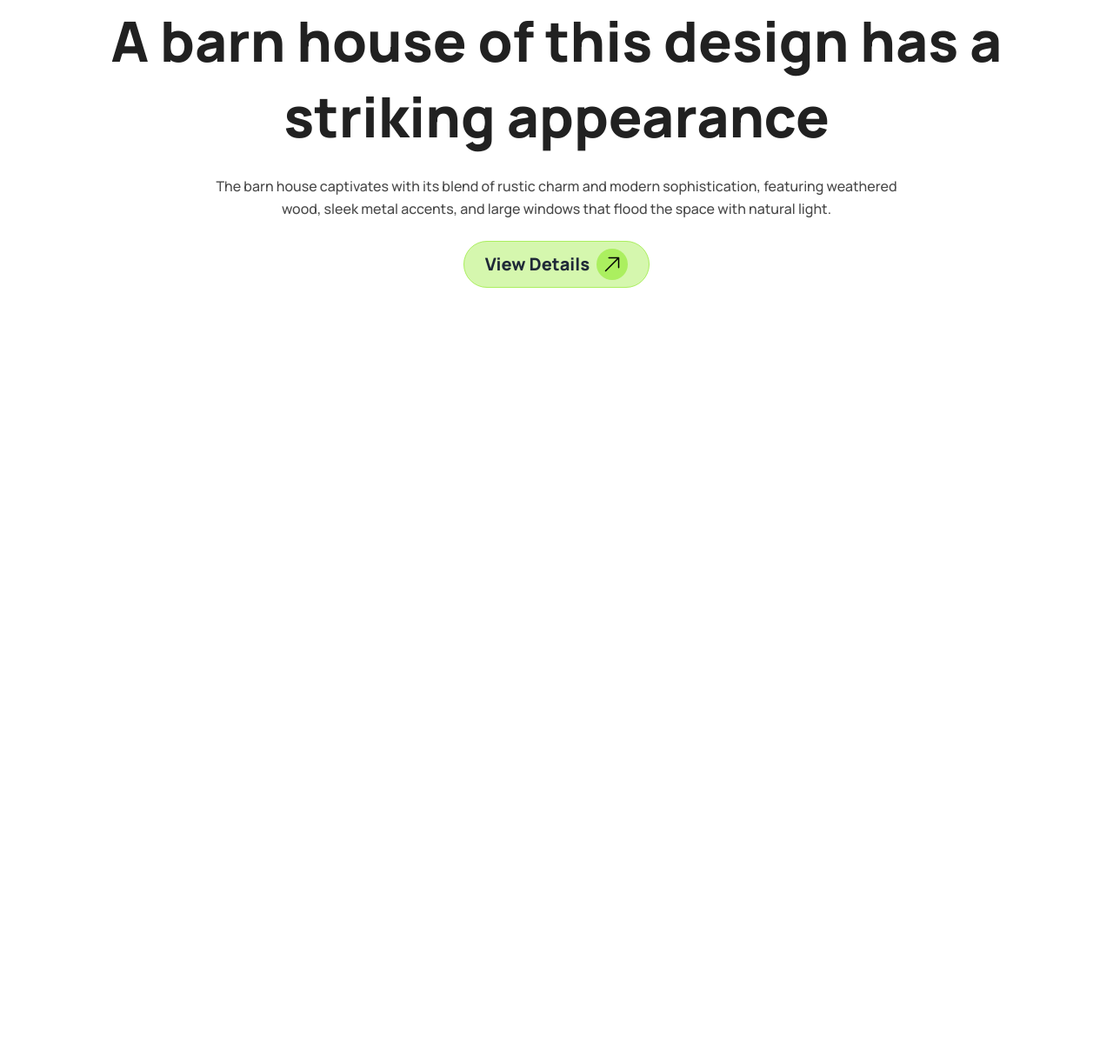
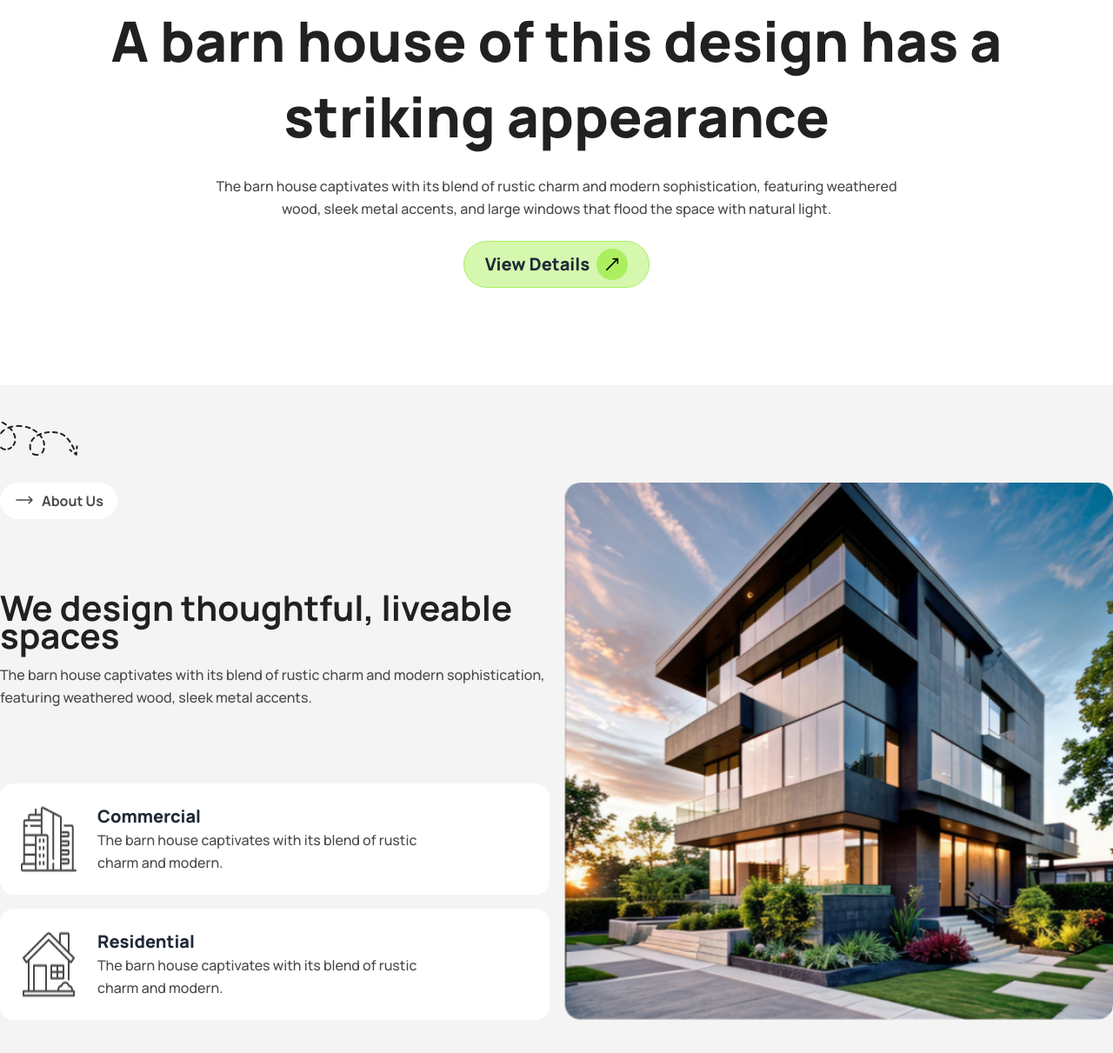
Before and after one commit to mahmuddevs/ph-assignment-3, a plain HTML site: page index.html in a window 1280 px wide. Shown: the part 551-1762 px from the top of the page at 87% size. Before the commit the page ends 882 px from the top, so only its background shows below. Drawn offline with nearby package versions, Linux system fonts and the light colour scheme.

Commit message:
added about section

```diff
--- a/index.html
+++ b/index.html
@@ -10,7 +10,6 @@
     <link href="https://fonts.googleapis.com/css2?family=Manrope:wght@200..800&display=swap" rel="stylesheet">
     <link href="https://cdn.jsdelivr.net/npm/daisyui@4.12.10/dist/full.min.css" rel="stylesheet" type="text/css" />
     <script src="https://cdn.tailwindcss.com"></script>
-    <script src="https://kit.fontawesome.com/c7dd10cd7c.js" crossorigin="anonymous"></script>
     <script>
         tailwind.config = {
             theme: {
@@ -24,7 +23,7 @@
                 function ({ addBase }) {
                     addBase(
                         {
-                            'h2': { color: '#212121', fontSize: '2rem', fontWeight: 700 },
+                            'h2': { color: '#212121', fontWeight: 700 },
                             'p': { color: '#494949', fontSize: '1rem', fontWeight: 500, lineHeight: "1.625rem" }
                         }
                     )
@@ -35,15 +34,15 @@
 </head>
 
 <body style="font-family: Manrope, sans-serif">
-    <header class="w-11/12 sm:container mx-auto">
+    <header class="w-11/12 sm:container 2xl:w-8/12 mx-auto mb-28">
         <!-- Navbar -->
         <div class="flex items-center justify-between my-14">
-            <a href="index.html" class="flex items-center gap-2 text-[2rem] font-extrabold -mt-2">
+            <a href="index.html" class="flex items-center gap-2 text-[2rem] font-extrabold lg:-mt-2">
                 <span class="bg-color-primary p-2.5 rounded-full">
                     <svg xmlns="http://www.w3.org/2000/svg" fill="none" viewBox="0 0 24 24" stroke-width="1.5"
-                        stroke="currentColor" class="size-6 rotate-90">
+                        stroke="black" class="size-6 -rotate-45">
                         <path stroke-linecap="round" stroke-linejoin="round"
-                            d="m19.5 19.5-15-15m0 0v11.25m0-11.25h11.25" />
+                            d="M17.25 8.25 21 12m0 0-3.75 3.75M21 12H3" />
                     </svg>
                 </span>
                 Rinterio
@@ -66,9 +65,9 @@
                         class="flex items-center gap-2 text-xl font-extrabold bg-color-primary rounded-full px-5 py-3">Book
                         Consult <span class="bg-black p-2.5 rounded-full">
                             <svg xmlns="http://www.w3.org/2000/svg" fill="none" viewBox="0 0 24 24" stroke-width="1.5"
-                                stroke="white" class="size-6 rotate-90">
+                                stroke="white" class="size-6 -rotate-45">
                                 <path stroke-linecap="round" stroke-linejoin="round"
-                                    d="m19.5 19.5-15-15m0 0v11.25m0-11.25h11.25" />
+                                    d="M17.25 8.25 21 12m0 0-3.75 3.75M21 12H3" />
                             </svg>
                         </span>
                     </a>
@@ -95,16 +94,61 @@
                 View Details
                 <span class="bg-color-primary p-1.5 rounded-full">
                     <svg xmlns="http://www.w3.org/2000/svg" fill="none" viewBox="0 0 24 24" stroke-width="1.5"
-                        stroke="black" class="size-6 rotate-90">
+                        stroke="black" class="size-6 -rotate-45">
                         <path stroke-linecap="round" stroke-linejoin="round"
-                            d="m19.5 19.5-15-15m0 0v11.25m0-11.25h11.25" />
+                            d="M17.25 8.25 21 12m0 0-3.75 3.75M21 12H3" />
                     </svg>
                 </span>
             </a>
         </section>
     </header>
     <main>
+        <!-- About Us -->
+        <section class="bg-[#f4f4f4] py-28">
+            <div
+                class="w-11/12 sm:container 2xl:w-8/12 mx-auto flex flex-col lg:flex-row gap-4 justify-between relative">
+                <img src="./assets/Vector.png" alt="" class="hidden lg:block absolute -top-[12%] -left-[3%]">
+                <div
+                    class="flex flex-col lg:justify-between items-center lg:items-start gap-4 text-center lg:text-left lg:w-1/2">
+                    <p class="inline-flex gap-2 font-bold px-4 py-2 bg-white rounded-[24px]">
+                        <span><svg xmlns="http://www.w3.org/2000/svg" fill="none" viewBox="0 0 24 24" stroke-width="1.5"
+                                stroke="currentColor" class="size-6">
+                                <path stroke-linecap="round" stroke-linejoin="round"
+                                    d="M17.25 8.25 21 12m0 0-3.75 3.75M21 12H3" />
+                            </svg></span>
+                        About Us
+                    </p>
+                    <div class="space-y-4">
+                        <h2 class="text-2xl md:text-[2.5rem]">We design thoughtful, liveable spaces</h2>
+                        <p>The barn house captivates with its blend of rustic charm and
+                            modern sophistication, featuring weathered wood, sleek metal accents.</p>
+                    </div>
+                    <div class="flex gap-4 flex-col md:flex-row  lg:flex-col">
+                        <div class="bg-white rounded-[16px] flex gap-6 p-6">
+                            <img src="./assets/commercial.png" alt="">
+                            <div class="w-8/12">
+                                <h4 class="text-xl font-extrabold">Commercial</h4>
+                                <p>The barn house captivates with its blend of rustic charm and modern.</p>
+                            </div>
+                        </div>
+                        <div class="bg-white rounded-[16px] flex gap-6 p-6">
+                            <img src="./assets/residential.png" alt="">
+                            <div class="w-8/12">
+                                <h4 class="text-xl font-extrabold">Residential</h4>
+                                <p>The barn house captivates with its blend of rustic charm and modern.</p>
+                            </div>
+                        </div>
+                    </div>
+                </div>
+                <div class="lg:w-1/2 rounded-2xl h-96 lg:h-auto">
+                    <img src="./assets/Rectangle.png" alt="" class="h-full w-full object-cover rounded-2xl">
+                </div>
+            </div>
+        </section>
+        <!-- How We Work -->
+        <section class=" w-11/12 md:w-[85%] lg:w-[70%] mx-auto bg-[#f4f4f4]">
 
+        </section>
     </main>
     <footer>
 
```
